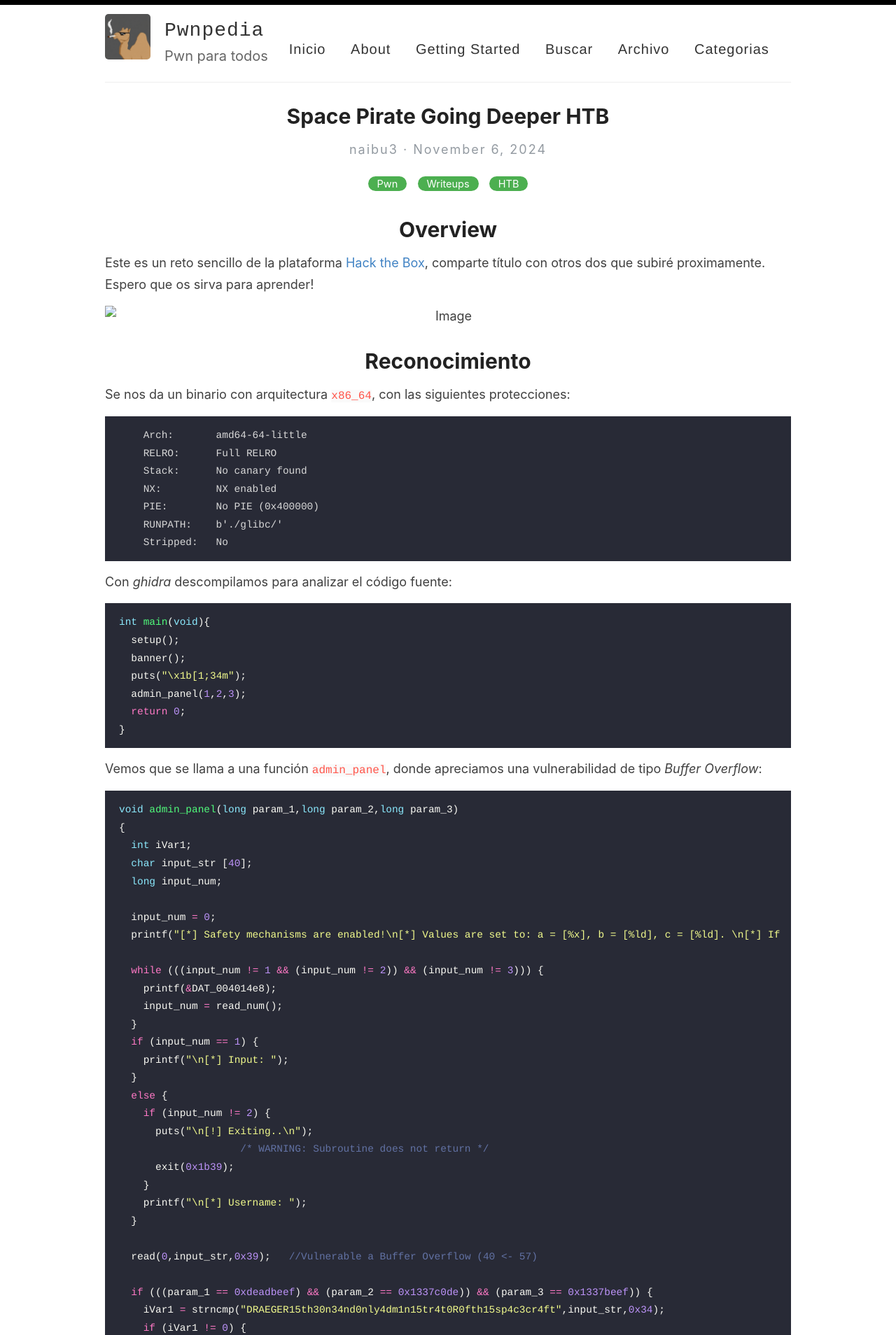
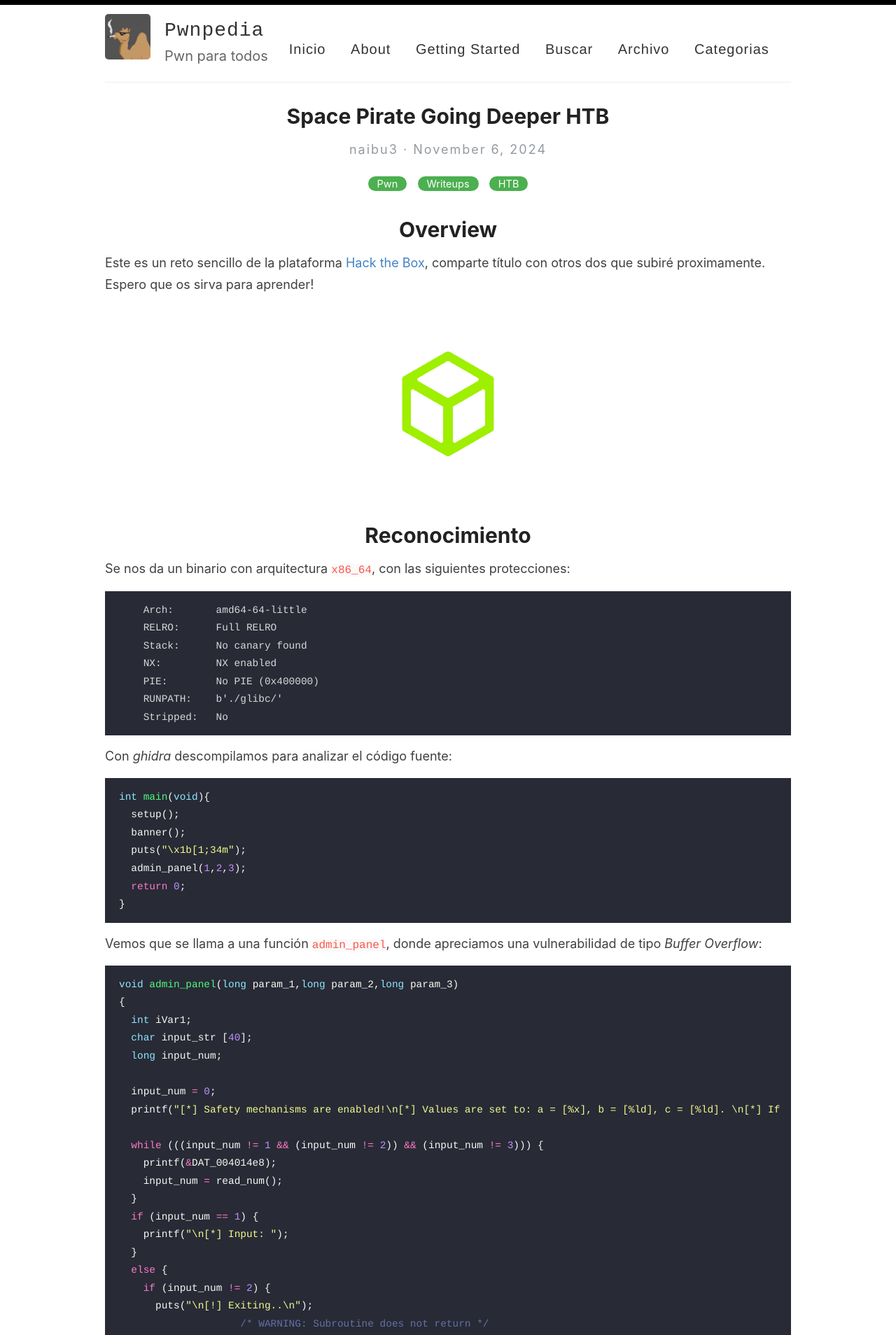
Before and after one commit to naibu3/naibu3.github.io, a Jekyll site: the page built from _posts/2024-11-06-Space-Pirate-Going-Deeper-HTB.md, in a window 1280 px wide. Shown: the top 1908 px of the page at 70% size. Built offline with Jekyll 4.4.1, drawn with Linux system fonts in a browser that asks for light colours; comment, search, counter and statistics services are not loaded.

Commit message:
Update 2024-11-06-Space-Pirate-Going-Deeper-HTB.md

```diff
--- a/_posts/2024-11-06-Space-Pirate-Going-Deeper-HTB.md
+++ b/_posts/2024-11-06-Space-Pirate-Going-Deeper-HTB.md
@@ -9,7 +9,7 @@
 
 Este es un reto sencillo de la plataforma [Hack the Box](https://app.hackthebox.com/challenges/Space%2520pirate%253A%2520Going%2520Deeper), comparte título con otros dos que subiré proximamente. Espero que os sirva para aprender!
 
-![Image]({{ site.baseurl }}/images/pages/HTB-logo.png)
+![Image]({{ site.baseurl }}/images/posts/htb-logo.png)
 
 # Reconocimiento
 
```
